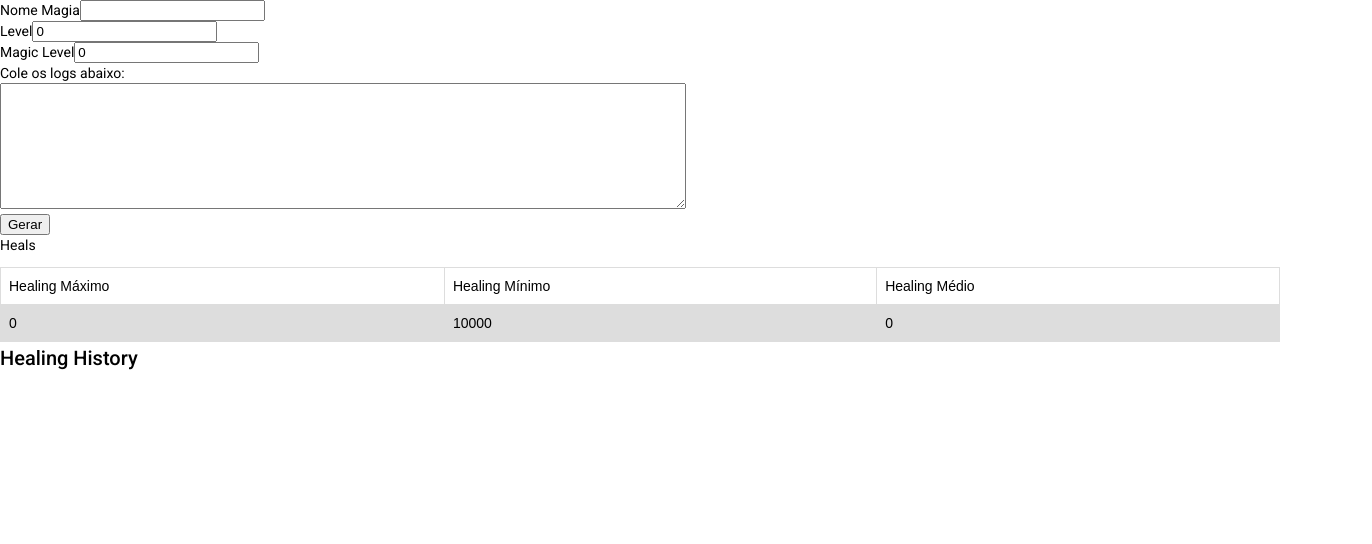
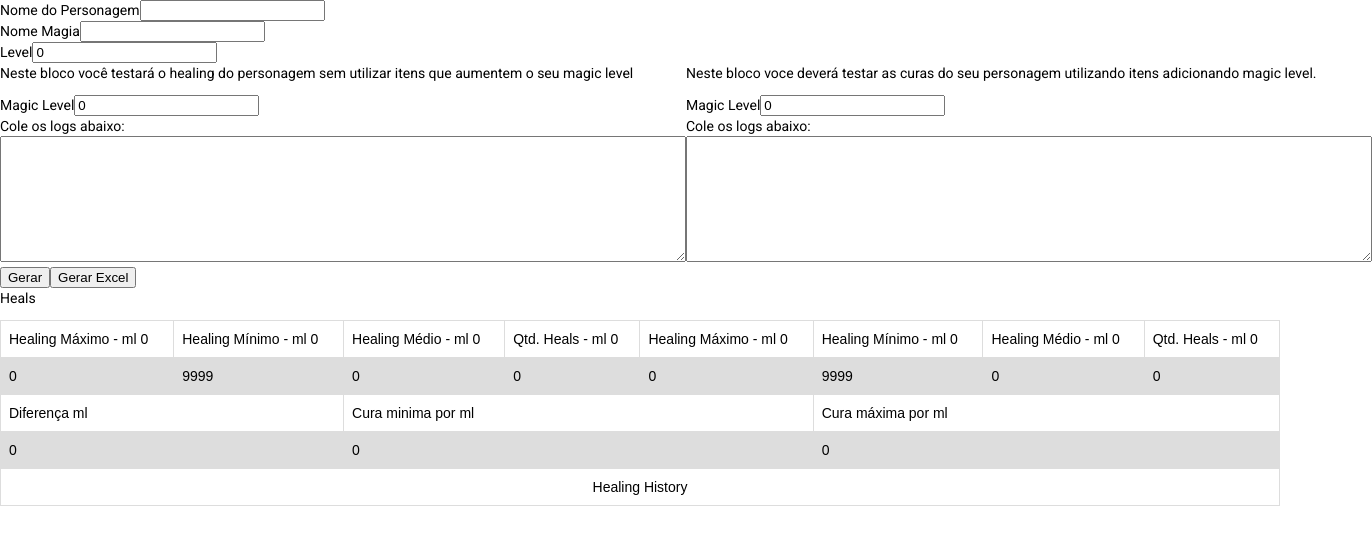
Before and after one commit to marluan/tibia-loot-parser, an Angular app: page / in a window 1280 px wide. Shown: the top 544 px of the page, 1372 px wide, since content can reach past the window. Built offline with nearby package versions, Linux system fonts and the light colour scheme.

Commit message:
nova versao

```diff
--- a/index.html
+++ /dev/null
@@ -1 +0,0 @@
-<h>Hello World</h>
--- a/package.json
+++ b/package.json
@@ -21,8 +21,10 @@
     "@angular/platform-browser": "~11.1.2",
     "@angular/platform-browser-dynamic": "~11.1.2",
     "@angular/router": "~11.1.2",
+    "file-saver": "^2.0.5",
     "rxjs": "~6.6.0",
     "tslib": "^2.0.0",
+    "xlsx": "^0.16.9",
     "zone.js": "~0.11.3"
   },
   "devDependencies": {
--- a/src/app/app.component.html
+++ b/src/app/app.component.html
@@ -1 +1,3 @@
-<app-input-data></app-input-data>
+<div>
+  <app-input-data></app-input-data>
+</div>
--- a/src/app/input-data/input-data.component.html
+++ b/src/app/input-data/input-data.component.html
@@ -1,56 +1,125 @@
-
-<div>
+<div class="form-group">
+  <label for="mlvl">Nome do Personagem</label>
+  <input type="text" id="nome" name="nome" [(ngModel)]="userLogs.userName" #nome="ngModel">
+</div>
 <div class="form-group">
   <label for="mlvl">Nome Magia</label>
-    <input type="text" id="nome" name="nome" [(ngModel)]="userLogs.userName" #nome="ngModel">
+  <input type="text" id="nome" name="nome" [(ngModel)]="userLogs.spellName" #nome="ngModel">
 </div>
 <div class="form-group">
   <label for="level">Level</label>
   <input type="text" id="level" name="level" [(ngModel)]="userLogs.level" #level="ngModel">
 </div>
+<div id="wrapper">
+  <div id="left">
+    <div>
+      <div>
+        <p>Neste bloco você testará o healing do personagem sem utilizar itens que aumentem o seu magic level</p>
       <div class="form-group">
         <label for="mlvl">Magic Level</label>
         <input type="text" id="mlvl" name="mlvl" [(ngModel)]="userLogs.mlvl" #mlvl="ngModel">
       </div>
-
       <div class="form-group">
         <label for="logs">Cole os logs abaixo:</label>
         <br>
         <textarea class="logs-output" id="logs" name="logs" [(ngModel)]="userLogs.logs">
         </textarea>
       </div>
-  <button class="btn btn-primary" (click)="parseLogs()">Gerar</button>
     </div>
+    </div>
+  </div>
+  <div id="right">
+    <div>
+      <div>
+      <p>Neste bloco voce deverá testar as curas do seu personagem utilizando itens adicionando magic level.</p>
+      <div class="form-group">
+        <label for="mlvl">Magic Level</label>
+        <input type="text" id="mlvl" name="mlvl" [(ngModel)]="userLogs.mlvl2" #mlvl="ngModel">
+      </div>
+
+      <div class="form-group">
+        <label for="logs">Cole os logs abaixo:</label>
+        <br>
+        <textarea class="logs-output" id="logs" name="logs" [(ngModel)]="userLogs.logs2">
+        </textarea>
+      </div>
+    </div>
+    </div>
+  </div>
+</div>
+<button class="btn btn-primary" (click)="generateTable()">Gerar</button>
+  <button class="btn btn-primary" (click)="exportExcel()">Gerar Excel</button>
   <p>
     Heals
   </p>
-<table>
+  <table id="excel-table">
     <tr>
       <td>
-      Healing Máximo
+        Healing Máximo - ml {{this.userLogs.mlvl}}
       </td>
       <td>
-      Healing Mínimo
+        Healing Mínimo - ml {{this.userLogs.mlvl}}
       </td>
       <td>
-      Healing Médio
+        Healing Médio - ml {{this.userLogs.mlvl}}
+      </td>
+      <td>
+        Qtd. Heals - ml {{this.userLogs.mlvl}}
+      </td>
+      <td>
+        Healing Máximo - ml {{this.userLogs.mlvl2}}
+      </td>
+      <td>
+        Healing Mínimo - ml {{this.userLogs.mlvl2}}
+      </td>
+      <td>
+        Healing Médio - ml {{this.userLogs.mlvl2}}
+      </td>
+      <td>
+        Qtd. Heals - ml {{this.userLogs.mlvl2}}
       </td>
     </tr>
     <tr>
       <td>
-      {{healMax}}
+        {{userLogs.healMax}}
       </td>
       <td>
-      {{healMin}}
+        {{userLogs.healMin}}
       </td>
       <td>
         {{getAvg()}}
       </td>
+      <td>
+        {{userLogs.healings.length}}
+      </td>
+      <td>
+        {{userLogs.healMax2}}
+      </td>
+      <td>
+        {{userLogs.healMin2}}
+      </td>
+      <td>
+        {{getAvg2()}}
+      </td>
+      <td>
+        {{userLogs.healings2.length}}
+      </td>
+    </tr>
+    <tr>
+      <td colspan="2">Diferença ml</td>
+      <td colspan="3">Cura minima por ml</td>
+      <td colspan="3">Cura máxima por ml</td>
+    </tr>
+    <tr>
+      <td colspan="2">{{this.userLogs.mlvl2 - this.userLogs.mlvl}}</td>
+      <td colspan="3">{{userLogs.healMin2 - userLogs.healMin}}</td>
+      <td colspan="3">{{userLogs.healMax2 - userLogs.healMax}}</td>
+    </tr>
+    <tr>
+      <td colspan="8" style="text-align: center;"> Healing History</td>
+    </tr>
+    <tr *ngFor="let healing of beforeAfter">
+        <td colspan="4">{{ healing.before }}</td>
+        <td colspan="4">{{ healing.after }}</td>
     </tr>
   </table>
-<h2>Healing History</h2>
-<table style="border: 1px;" *ngIf="userLogs.healings">
-  <tr *ngFor="let healing of userLogs.healings">
-      <td>{{ healing }}</td>
-  </tr>
-</table>
--- a/src/app/input-data/input-data.component.scss
+++ b/src/app/input-data/input-data.component.scss
@@ -6,6 +6,7 @@
 table {
   font-family: arial, sans-serif;
   border-collapse: collapse;
+  overflow-y: auto;
   width: 100%;
 }
 
@@ -18,3 +19,15 @@ td, th {
 tr:nth-child(even) {
   background-color: #dddddd;
 }
+
+#wrapper {
+  display: flex;
+}
+
+#left {
+  flex: 0 0 50%;
+}
+
+#right {
+  flex: 1;
+}
--- a/src/app/input-data/input-data.component.ts
+++ b/src/app/input-data/input-data.component.ts
@@ -1,5 +1,7 @@
 import { Component, OnInit } from '@angular/core';
 import { UserLogs } from '../models/user-logs';
+import * as XLSX from 'xlsx';
+import { BeforeAfter } from '../models/before-after';
 
 @Component({
   selector: 'app-input-data',
@@ -7,11 +9,10 @@ import { UserLogs } from '../models/user-logs';
   styleUrls: ['./input-data.component.scss']
 })
 export class InputDataComponent implements OnInit {
+  fileName= 'ExcelSheet.xlsx';
   userLogs:UserLogs = new UserLogs();
   submitted = false;
-  healMin:number=10000;
-  healMax:number=0;
-  healSum:number=0;
+  beforeAfter:Array<BeforeAfter> = [];
 
   constructor() { }
 
@@ -35,28 +36,96 @@ export class InputDataComponent implements OnInit {
             regex.lastIndex++;
         }
 
-        m.forEach((match, groupIndex) => {
+        m.forEach((match) => {
             currentHeal=Number(match);
 
-            if(currentHeal>this.healMax) {
-              this.healMax=currentHeal;
+            if(currentHeal>this.userLogs.healMax) {
+              this.userLogs.healMax=currentHeal;
             }
-            if(currentHeal<this.healMin) {
-              this.healMin=currentHeal;
+            if(currentHeal<this.userLogs.healMin) {
+              this.userLogs.healMin=currentHeal;
             }
-            this.healSum+= currentHeal;
+            this.userLogs.healSum+= currentHeal;
             this.userLogs.healings.push(currentHeal);
         });
     }
 
   }
 
+  generateTable() {
+    this.parseLogs();
+    this.parseLogs2();
+    let qtdRegs = this.userLogs.healings.length>this.userLogs.healings2.length?this.userLogs.healings.length:this.userLogs.healings2.length;
+    for (let i=0 ; i < qtdRegs; i++) {
+      let ba:BeforeAfter=new BeforeAfter();
+      if(this.userLogs.healings.length>i) {
+        ba.before = this.userLogs.healings[i];
+      }
+      if(this.userLogs.healings2.length>i) {
+        ba.after = this.userLogs.healings2[i];
+      }
+      this.beforeAfter.push(ba);
+    }
+  }
+
+  parseLogs2() {
+    this.userLogs.healings2=[];
+    let rep=this.userLogs.logs2.replace(/^[0-9]{2}:[0-9]{2} ([^Y]|Y[^o]|Yo[^u]|You[^ ]|You [^h]|You h[^e]|You he[^a]).*/mg,"");
+    rep = rep.replace(/^([A-Za-z].*)/mg,"");
+
+    rep = rep.replace(/^[0-9]{2}:[0-9]{2} You heal yourself for ([0-9]+) hitpoints./mg,"$1");
+
+    const regex = /[0-9]+/g;
+    let m;
+    let currentHeal:number=0;
+    while ((m = regex.exec(rep)) !== null) {
+        if (m.index === regex.lastIndex) {
+            regex.lastIndex++;
+        }
+
+        m.forEach((match) => {
+            currentHeal=Number(match);
+
+            if(currentHeal>this.userLogs.healMax2) {
+              this.userLogs.healMax2=currentHeal;
+            }
+            if(currentHeal<this.userLogs.healMin2) {
+              this.userLogs.healMin2=currentHeal;
+            }
+            this.userLogs.healSum2+= currentHeal;
+            this.userLogs.healings2.push(currentHeal);
+        });
+    }
+
+  }
+
   getAvg():number {
-    if(this.healSum>0) {
-      return (this.healSum / this.userLogs.healings.length).toFixed(2) as any;
+    if(this.userLogs.healSum>0) {
+      return (this.userLogs.healSum / this.userLogs.healings.length).toFixed(2) as any;
     }
     return Number(0);
   }
 
+  getAvg2():number {
+    if(this.userLogs.healSum2>0) {
+      return (this.userLogs.healSum2 / this.userLogs.healings2.length).toFixed(2) as any;
+    }
+    return Number(0);
+  }
+
+  exportExcel() {
+    this.fileName=this.userLogs.userName+"_"+this.userLogs.spellName+"_"+"_lvl_"+this.userLogs.level+".xlsx";
+    /* table id is passed over here */
+    let element = document.getElementById('excel-table');
+    const ws: XLSX.WorkSheet =XLSX.utils.table_to_sheet(element);
+
+    /* generate workbook and add the worksheet */
+    const wb: XLSX.WorkBook = XLSX.utils.book_new();
+    XLSX.utils.book_append_sheet(wb, ws, 'Sheet1');
+
+    /* save to file */
+    XLSX.writeFile(wb, this.fileName);
+  }
+
 
 }
--- /dev/null
+++ b/src/app/models/before-after.ts
@@ -0,0 +1,4 @@
+export class BeforeAfter {
+  public before:number=0;
+  public after:number=0;
+}
--- a/src/app/models/user-logs.ts
+++ b/src/app/models/user-logs.ts
@@ -1,7 +1,18 @@
 export class UserLogs {
   public userName:string ="";
+  public spellName:string ="";
   public level:number=0;
   public mlvl:number=0;
   public logs:string="";
   public healings:Array<number>=[];
+  public healMin:number=9999;
+  public healSum:number=0;
+  public healMax:number=0;
+
+  public mlvl2:number=0;
+  public logs2:string="";
+  public healings2:Array<number>=[];
+  public healMin2:number=9999;
+  public healSum2:number=0;
+  public healMax2:number=0;
 }
```
Also changed, not shown: 13 other files (tests, documents, lock files or other folders). Lines whose indentation alone changed are shown as unchanged.
